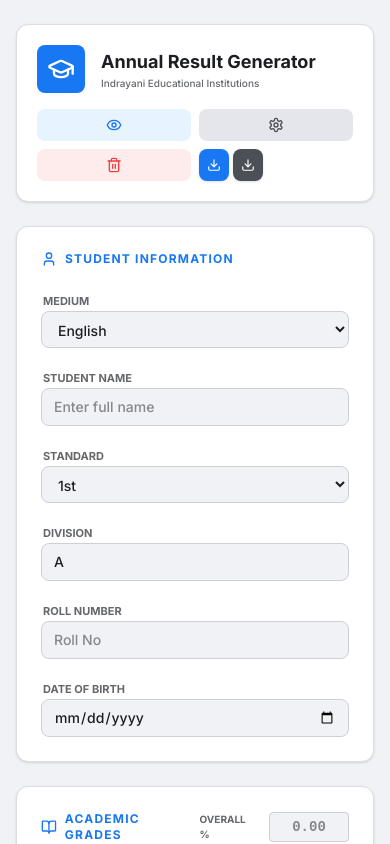
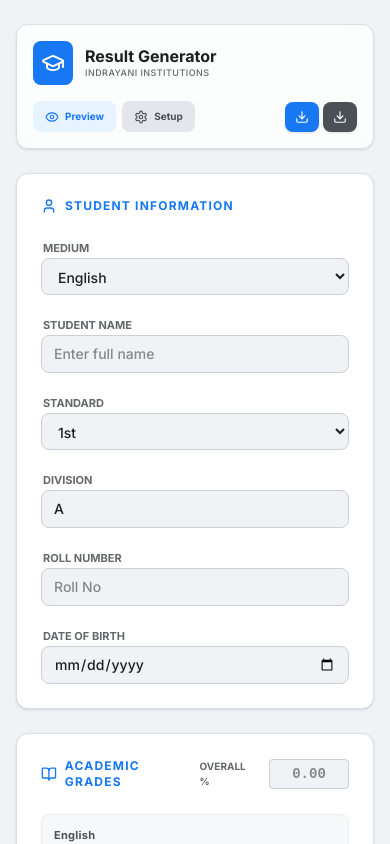
Before and after one commit to dhirajmane1582-droid/RESULT-GENERATOR, a React (Vite) app: page / in a window 390 px wide. Shown: the top 844 px of the page. Built offline with nearby package versions, Linux system fonts and the light colour scheme; a web font is replaced by a local one.

Commit message:
feat: Make header sticky and responsive
Adds a sticky header to the application that remains visible during scrolling.
The header is also made responsive to better adapt to different screen sizes.
This improves user experience by keeping navigation and important controls
easily accessible.

```diff
--- a/src/App.tsx
+++ b/src/App.tsx
@@ -1,4 +1,4 @@
-import { useState, useRef } from 'react';
+import { useState, useRef, useEffect } from 'react';
 import { Save, Download, GraduationCap, User, BookOpen, MessageSquare, Trash2, Plus, Settings, Calendar, Eye, X, Printer } from 'lucide-react';
 import { jsPDF } from 'jspdf';
 import html2canvas from 'html2canvas';
@@ -82,6 +82,13 @@ export default function App() {
   const reportRef = useRef<HTMLDivElement>(null);
 
   const [isGenerating, setIsGenerating] = useState<string | null>(null);
+  const [windowWidth, setWindowWidth] = useState(typeof window !== 'undefined' ? window.innerWidth : 1200);
+
+  useEffect(() => {
+    const handleResize = () => setWindowWidth(window.innerWidth);
+    window.addEventListener('resize', handleResize);
+    return () => window.removeEventListener('resize', handleResize);
+  }, []);
 
   const schoolName = data.medium === 'English'
     ? 'INDRAYANI ENGLISH MEDIUM SCHOOL'
@@ -192,61 +199,56 @@ export default function App() {
       <div className="max-w-6xl mx-auto space-y-6">
 
         {/* Header Section */}
-        <header className="flex flex-col md:flex-row md:items-center justify-between gap-4 bg-white p-5 rounded-xl shadow-sm border border-[#DADDE1]">
-          <div className="flex items-center gap-4">
-            <div className="bg-[#1877F2] p-2.5 rounded-lg">
-              <GraduationCap className="w-7 h-7 text-white" />
+        <header className="sticky top-0 z-30 flex flex-col md:flex-row md:items-center justify-between gap-4 bg-white/80 backdrop-blur-md p-4 sm:p-5 rounded-xl shadow-sm border border-[#DADDE1]">
+          <div className="flex items-center gap-3 sm:gap-4">
+            <div className="bg-[#1877F2] p-2 sm:p-2.5 rounded-lg shrink-0">
+              <GraduationCap className="w-6 h-6 sm:w-7 h-7 text-white" />
             </div>
             <div>
-              <h1 className="text-lg sm:text-xl font-bold text-[#1C1E21]">Annual Result Generator</h1>
-              <p className="text-[#65676B] text-[10px] sm:text-xs font-medium">Indrayani Educational Institutions</p>
+              <h1 className="text-base sm:text-xl font-bold text-[#1C1E21] leading-tight">Result Generator</h1>
+              <p className="text-[#65676B] text-[9px] sm:text-xs font-medium uppercase tracking-wider">Indrayani Institutions</p>
             </div>
           </div>
-            <div className="grid grid-cols-2 sm:flex sm:flex-row gap-2">
+          <div className="flex items-center justify-between sm:justify-end gap-2">
+            <div className="flex gap-1.5">
               <button
                 onClick={() => { setIsPreviewBW(false); setIsPreviewOpen(true); }}
-                className="px-3 sm:px-4 py-2 text-[10px] sm:text-xs font-bold text-[#1877F2] bg-[#E7F3FF] hover:bg-[#DBE7F2] rounded-lg transition-colors flex items-center justify-center gap-2"
+                className="px-3 py-2 text-[10px] sm:text-xs font-bold text-[#1877F2] bg-[#E7F3FF] hover:bg-[#DBE7F2] rounded-lg transition-colors flex items-center gap-1.5"
               >
-                <Eye className="w-4 h-4" /> <span className="hidden xs:inline">Preview</span>
+                <Eye className="w-3.5 h-3.5" /> <span>Preview</span>
               </button>
               <button
                 onClick={() => setIsManagingSubjects(!isManagingSubjects)}
-                className="px-3 sm:px-4 py-2 text-[10px] sm:text-xs font-bold text-[#4B4F56] bg-[#E4E6EB] hover:bg-[#D8DADF] rounded-lg transition-colors flex items-center justify-center gap-2"
+                className={`px-3 py-2 text-[10px] sm:text-xs font-bold rounded-lg transition-colors flex items-center gap-1.5 ${isManagingSubjects ? 'bg-[#1877F2] text-white' : 'bg-[#E4E6EB] text-[#4B4F56]'}`}
               >
-                <Settings className="w-4 h-4" /> <span className="hidden xs:inline">{isManagingSubjects ? 'Close' : 'Manage'}</span>
+                <Settings className="w-3.5 h-3.5" /> <span>{isManagingSubjects ? 'Done' : 'Setup'}</span>
               </button>
-              <button
-                onClick={() => setData(INITIAL_DATA)}
-                className="px-3 sm:px-4 py-2 text-[10px] sm:text-xs font-bold text-[#FA3E3E] bg-[#FEEBEB] hover:bg-[#FCD9D9] rounded-lg transition-colors flex items-center justify-center gap-2"
-              >
-                <Trash2 className="w-4 h-4" /> <span className="hidden xs:inline">Reset</span>
-              </button>
+            </div>
+            <div className="h-8 w-[1px] bg-[#DADDE1] mx-1 hidden sm:block" />
             <div className="flex gap-1">
               <button
                 onClick={() => generatePDF('color')}
                 disabled={!!isGenerating}
-                  className={`px-2 sm:px-3 py-2 text-[10px] sm:text-xs font-bold text-white bg-[#1877F2] hover:bg-[#166FE5] rounded-lg shadow-sm transition-all active:scale-95 flex items-center justify-center gap-1 ${isGenerating === 'color' ? 'opacity-70 cursor-wait' : ''}`}
-                  title="Download Color PDF"
+                className={`px-2.5 py-2 text-[10px] sm:text-xs font-bold text-white bg-[#1877F2] hover:bg-[#166FE5] rounded-lg shadow-sm transition-all active:scale-95 flex items-center gap-1.5 ${isGenerating === 'color' ? 'opacity-70 cursor-wait' : ''}`}
               >
                 {isGenerating === 'color' ? (
-                    <div className="w-3.5 h-3.5 border-2 border-white/30 border-t-white rounded-full animate-spin" />
+                  <div className="w-3 h-3 border-2 border-white/30 border-t-white rounded-full animate-spin" />
                 ) : (
                   <Download className="w-3.5 h-3.5" />
                 )}
-                  <span className="hidden xs:inline">{isGenerating === 'color' ? '...' : 'Color'}</span>
+                <span className="hidden xs:inline">Color</span>
               </button>
               <button
                 onClick={() => generatePDF('bw')}
                 disabled={!!isGenerating}
-                  className={`px-2 sm:px-3 py-2 text-[10px] sm:text-xs font-bold text-white bg-[#4B4F56] hover:bg-[#333] rounded-lg shadow-sm transition-all active:scale-95 flex items-center justify-center gap-1 ${isGenerating === 'bw' ? 'opacity-70 cursor-wait' : ''}`}
-                  title="Download B/W PDF"
+                className={`px-2.5 py-2 text-[10px] sm:text-xs font-bold text-white bg-[#4B4F56] hover:bg-[#333] rounded-lg shadow-sm transition-all active:scale-95 flex items-center gap-1.5 ${isGenerating === 'bw' ? 'opacity-70 cursor-wait' : ''}`}
               >
                 {isGenerating === 'bw' ? (
-                    <div className="w-3.5 h-3.5 border-2 border-white/30 border-t-white rounded-full animate-spin" />
+                  <div className="w-3 h-3 border-2 border-white/30 border-t-white rounded-full animate-spin" />
                 ) : (
                   <Download className="w-3.5 h-3.5" />
                 )}
-                  <span className="hidden xs:inline">{isGenerating === 'bw' ? '...' : 'B/W'}</span>
+                <span className="hidden xs:inline">B/W</span>
               </button>
             </div>
           </div>
@@ -255,7 +257,15 @@ export default function App() {
         {isManagingSubjects && (
           <section className="bg-white p-6 rounded-xl shadow-sm border border-[#DADDE1] space-y-4 animate-in fade-in slide-in-from-top-2">
             <div className="flex items-center justify-between border-b pb-3">
+              <div className="flex items-center gap-3">
                 <h2 className="text-sm font-bold text-[#1C1E21] uppercase tracking-wider">Subject Manager</h2>
+                <button
+                  onClick={() => setData(INITIAL_DATA)}
+                  className="px-2 py-1 text-[10px] font-bold text-[#FA3E3E] bg-[#FEEBEB] hover:bg-[#FCD9D9] rounded-md transition-colors flex items-center gap-1"
+                >
+                  <Trash2 className="w-3 h-3" /> Reset All
+                </button>
+              </div>
               <button
                 onClick={addSubject}
                 className="px-3 py-1.5 text-xs font-bold text-white bg-[#42B72A] hover:bg-[#36A420] rounded-lg flex items-center gap-2"
@@ -547,9 +557,16 @@ export default function App() {
                   </button>
                 </div>
               </div>
-              <div className="flex-1 overflow-auto p-2 sm:p-4 md:p-8 bg-[#F0F2F5] flex justify-center items-start" id="report-container">
-                <div className={`shadow-2xl bg-white transform scale-[0.35] xs:scale-[0.45] sm:scale-[0.65] md:scale-[0.8] lg:scale-100 origin-top transition-transform duration-300 ${isPreviewBW ? 'grayscale-report' : ''}`} id="report-to-print">
+              <div className="flex-1 overflow-auto p-4 sm:p-8 bg-[#8E9299]/20 flex justify-center items-start overflow-x-hidden">
+                <div className="relative py-8">
+                  <div className={`shadow-2xl bg-white transform origin-top transition-transform duration-300 ${isPreviewBW ? 'grayscale-report' : ''}`}
+                       style={{
+                         transform: `scale(${windowWidth < 480 ? 0.35 : windowWidth < 640 ? 0.45 : windowWidth < 768 ? 0.6 : windowWidth < 1024 ? 0.8 : 1})`,
+                         width: '210mm',
+                         height: '297mm'
+                       }}>
                     <ReportContent data={data} schoolName={schoolName} udise={udise} isBW={isPreviewBW} />
+                  </div>
                 </div>
               </div>
             </div>
@@ -577,8 +594,8 @@ function ReportContent({ data, schoolName, udise, isBW = false }: { data: Studen
           </div>
           <p className={`text-[14px] font-black uppercase tracking-[0.3em] ${isBW ? 'text-black' : 'text-[#4B4F56]'}`}>SHREE GANESH EDUCATION ACADEMY'S</p>
 
-          <div className="py-2 flex justify-center overflow-hidden">
-            <h1 className={`text-[36px] font-serif font-black uppercase leading-none tracking-tight italic whitespace-nowrap ${isBW ? 'text-black' : 'text-[#F27D26]'}`}>
+          <div className="py-2 flex justify-center">
+            <h1 className={`text-[32px] font-serif font-black uppercase leading-tight tracking-tight text-center px-4 ${isBW ? 'text-black' : 'text-[#F27D26]'}`}>
               {schoolName}
             </h1>
           </div>
```
Lines whose indentation alone changed are shown as unchanged.
